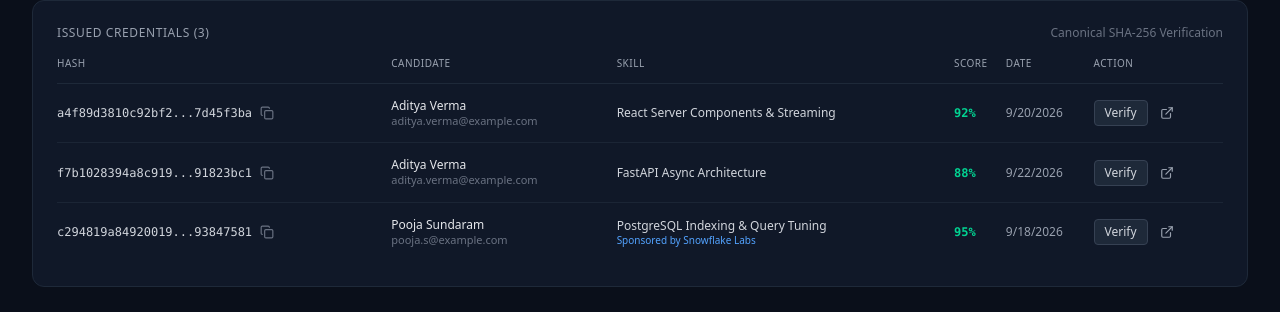
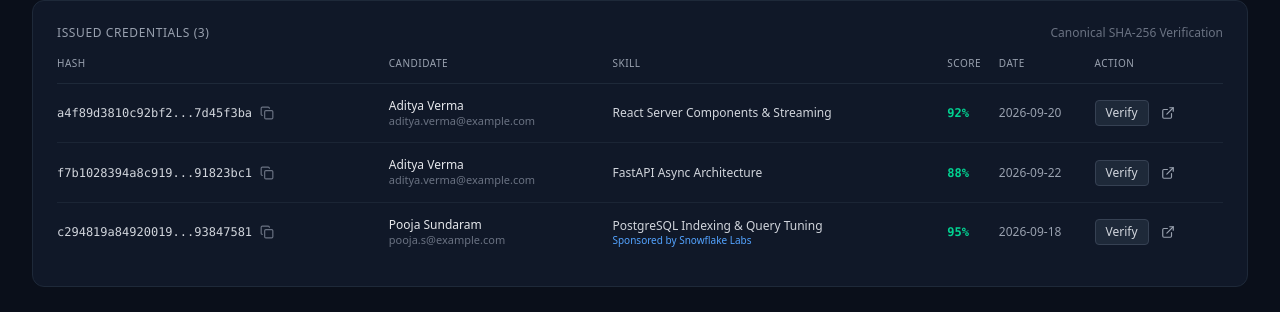
Before and after one commit to annampaul27/GODS, a Next.js app in the folder frontend/: page /admin in a window 1280 px wide. Shown: the part 478-790 px from the top of the page. Built offline with nearby package versions, Linux system fonts and the light colour scheme; no server answers.

Commit message:
hydration-fix

```diff
--- a/frontend/src/app/student/page.tsx
+++ b/frontend/src/app/student/page.tsx
@@ -325,8 +325,8 @@ export default function StudentPage() {
                   <h5 className="font-medium text-xs text-white">
                     {cred.skillName}
                   </h5>
-                  <p className="text-[10px] text-gray-500 mt-0.5">
-                    {cred.issuerOrg} · {new Date(cred.issuedAt).toLocaleDateString()}
+                  <p suppressHydrationWarning className="text-[10px] text-gray-500 mt-0.5">
+                    {cred.issuerOrg} · {cred.issuedAt ? cred.issuedAt.split("T")[0] : ""}
                   </p>
                 </div>
                 <span className="text-xs font-medium text-emerald-400 px-1.5 py-0.5 rounded bg-emerald-500/10">
--- a/frontend/src/app/verify/[hash]/page.tsx
+++ b/frontend/src/app/verify/[hash]/page.tsx
@@ -239,7 +239,9 @@ export default function VerifyCredentialPage() {
         {/* Footer */}
         <div className="mt-6 pt-4 border-t border-gray-800 flex flex-col sm:flex-row sm:items-center justify-between gap-2 text-xs text-gray-500">
           <span>Proctored Assessment • 0 Tab Blur Violations</span>
-          <span>Issued: {credential?.issuedAt}</span>
+          <span suppressHydrationWarning>
+            Issued: {credential?.issuedAt ? credential.issuedAt.split("T")[0] : ""}
+          </span>
         </div>
       </div>
     </div>
--- a/frontend/src/components/admin/CredentialLedger.tsx
+++ b/frontend/src/components/admin/CredentialLedger.tsx
@@ -140,8 +140,8 @@ export default function CredentialLedger() {
                     <td className="py-3.5 font-mono font-semibold text-emerald-400">
                       {c.score}%
                     </td>
-                    <td className="py-3.5 text-gray-400 text-xs">
-                      {new Date(c.issuedAt).toLocaleDateString()}
+                    <td suppressHydrationWarning className="py-3.5 text-gray-400 text-xs">
+                      {c.issuedAt ? c.issuedAt.split("T")[0] : ""}
                     </td>
                     <td className="py-3.5">
                       <div className="flex items-center gap-2">
--- a/frontend/src/components/employer/ProofOfWorkModal.tsx
+++ b/frontend/src/components/employer/ProofOfWorkModal.tsx
@@ -213,8 +213,8 @@ export default function ProofOfWorkModal({
                 </div>
                 <div className="p-3 rounded-lg bg-gray-950 border border-gray-800">
                   <span className="text-gray-400 text-[10px] uppercase">Issued Date</span>
-                  <p className="font-semibold text-gray-200 mt-1 font-mono">
-                    {new Date(credential.issuedAt).toLocaleDateString()}
+                  <p suppressHydrationWarning className="font-semibold text-gray-200 mt-1 font-mono">
+                    {credential.issuedAt ? credential.issuedAt.split("T")[0] : ""}
                   </p>
                 </div>
                 <div className="p-3 rounded-lg bg-gray-950 border border-gray-800">
```
